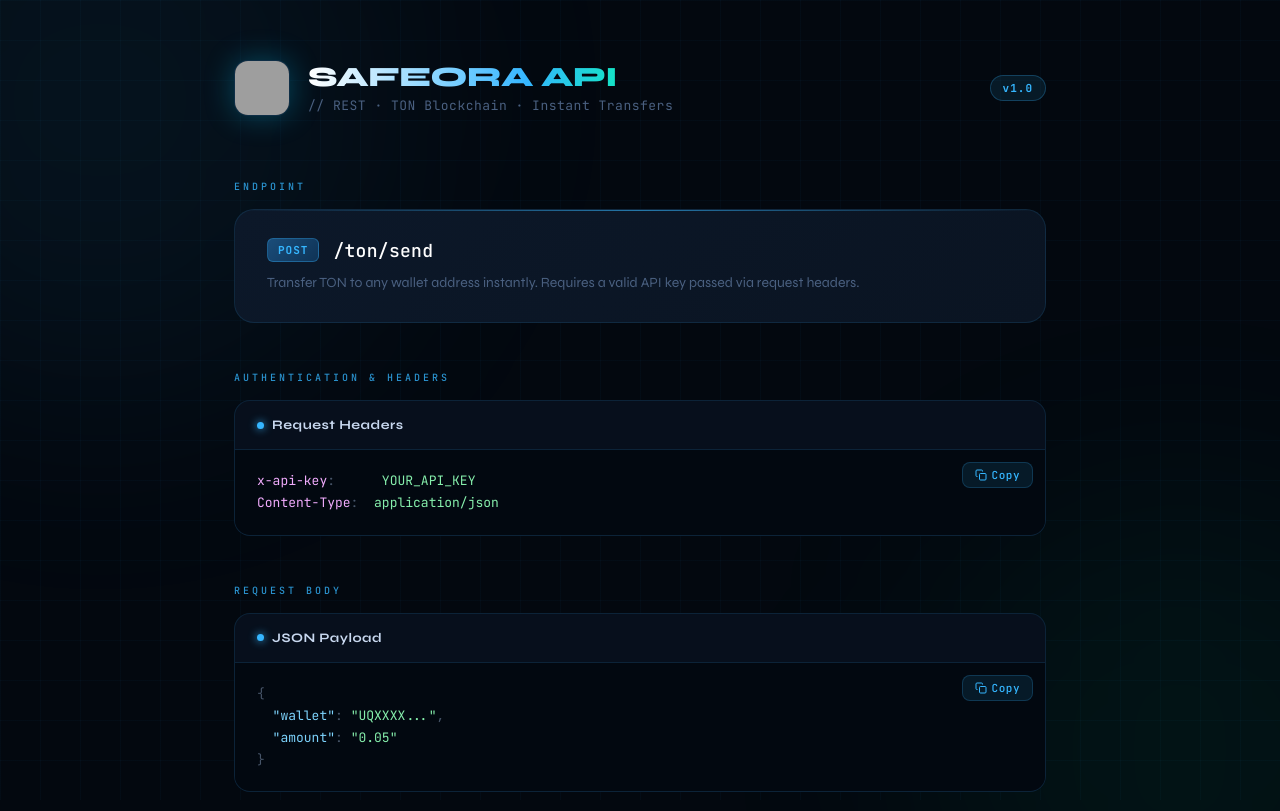
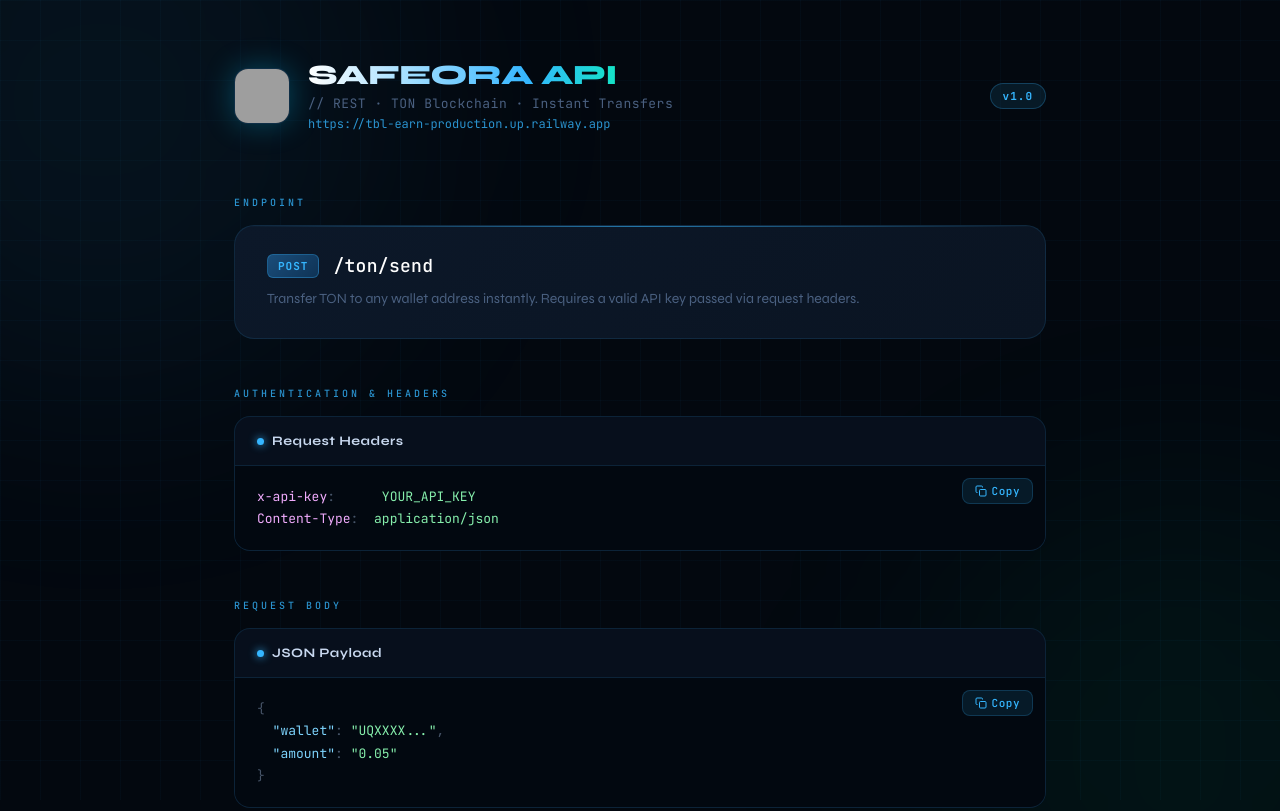
Before and after one commit to ArmanRhaman-bot/TBL-EARN, a website: page docs.html in a window 1280 px wide. Shown: the top 811 px of the page. Drawn offline with Linux system fonts and the light colour scheme; grey boxes are pictures that could not be loaded.

Commit message:
Update docs.html

```diff
--- a/docs.html
+++ b/docs.html
@@ -113,6 +113,21 @@
     margin-top: 4px;
     font-family: 'JetBrains Mono', monospace;
     letter-spacing: 0.5px;
+  }
+
+  .header-text a {
+    font-size: 12px;
+    color: var(--accent);
+    font-family: 'JetBrains Mono', monospace;
+    text-decoration: none;
+    margin-top: 4px;
+    display: block;
+    opacity: 0.8;
+  }
+
+  .header-text a:hover {
+    opacity: 1;
+    text-decoration: underline;
   }
 
   .version-pill {
@@ -362,6 +377,9 @@
     <div class="header-text">
       <h1>SAFEORA API</h1>
       <p>// REST · TON Blockchain · Instant Transfers</p>
+      <a href="https://tbl-earn-production.up.railway.app" target="_blank">
+        https://tbl-earn-production.up.railway.app
+      </a>
     </div>
     <div class="version-pill">v1.0</div>
   </div>
```
